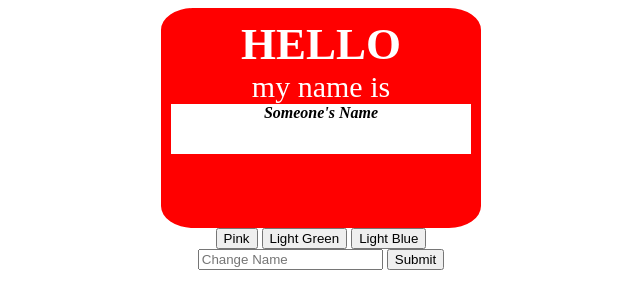
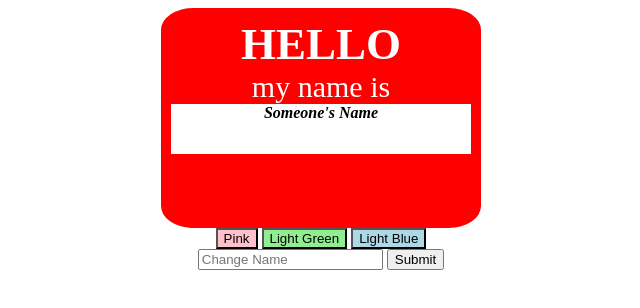
Before and after one commit to asimental100/lab-03a-name-tag, a plain HTML site: page index.html in a window 1280 px wide. Shown: the whole page, without its empty margins (319-959 px from the left). Drawn offline with Linux system fonts and the light colour scheme.

Commit message:
slight progress

```diff
--- a/app.js
+++ b/app.js
@@ -18,3 +18,10 @@ changeToLightBlueButton.addEventListener('click', () => {
     bigboi.style.backgroundColor = "lightBlue";
     bigboi.style.border = "solid lightBlue 10px";
 })
+
+const changeNameButton = document.getElementById("nameInput");
+
+changeNameButton.addEventListener('click' () => {
+    const newName = changeNameButton.value,
+    console.log('newName'),
+})
--- a/index.html
+++ b/index.html
@@ -11,13 +11,13 @@
             <div id="bottom"></div>
         </main>
         <div class="color-input">
-            <button id="pink-button">Pink</button>
-            <button id="light-green-button">Light Green</button>
-            <button id="light-blue-button">Light Blue</button>
+            <button id="pink-button" class="pink button">Pink</button>
+            <button id="light-green-button" class="lightGreen button">Light Green</button>
+            <button id="light-blue-button" class="lightBlue button">Light Blue</button>
         </div>
         <div class="name-input">
-            <input type="text" name="change name" id="name-input" placeholder="Change Name">
-            <button>Submit</button>
+            <input type="text" name="change name" id="nameInput" placeholder="Change Name">
+            <button id="submit-button" class="button">Submit</button>
         </div>
     </body>
     <script type="module" src="app.js"></script>
--- a/style.css
+++ b/style.css
@@ -35,8 +35,24 @@ body {
     width: 300px;
 }
 
+.button {
+    cursor: pointer;
+}
+
 .color-input {
-    cursor: pointer;
+
+}
+
+.pink {
+    background-color: pink;
+}
+
+.lightGreen {
+    background-color: lightgreen;
+}
+
+.lightBlue {
+    background-color: lightblue;
 }
 
 .name-input {
```
